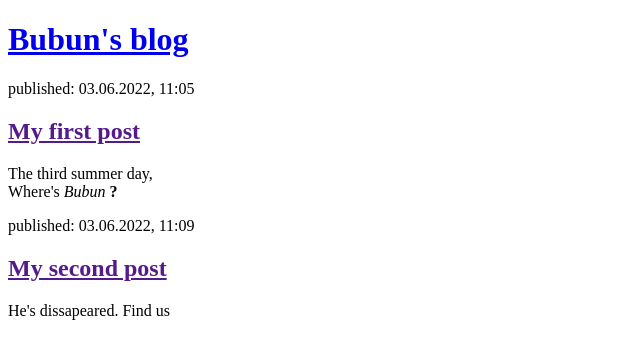
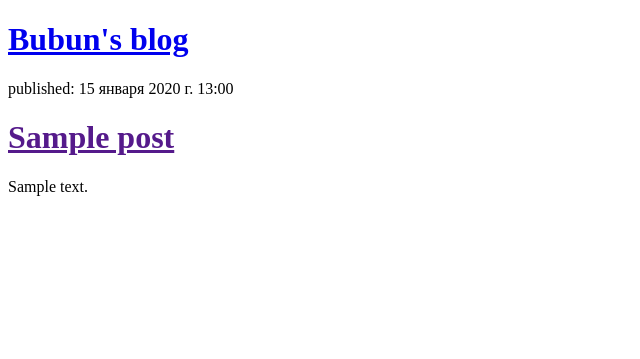
Before and after one commit to olollool/my-first-blog, a Django app: page / in a window 1280 px wide. Shown: the top 359 px of the page, without its empty margins (0-640 px from the left). Run offline with Django 4.2, Linux system fonts and the light colour scheme; tables that the repository leaves empty hold one stand-in row (values such as "Sample post").

Commit message:
Modified templates to display posts from database

```diff
--- a/blog/templates/blog/post_list.html
+++ b/blog/templates/blog/post_list.html
@@ -11,20 +11,12 @@
         <div>
             <h1><a href="/">Bubun's blog</a></h1>
         </div>
-
-        <div>
-            <p>published: 03.06.2022, 11:05</p>
-            <h2><a href="">My first post</a></h2>
-            <p>
-                The third summer day, <br>
-                Where's <em>Bubun</em> <strong>?</strong>
-            </p>
-        </div>
-
-        <div>
-            <p>published: 03.06.2022, 11:09</p>
-            <h2><a href="">My second post</a></h2>
-            <p>He's dissapeared. Find us</p>
-        </div>
+        {% for post in posts %}
+            <div>
+                <p>published: {{ post.published_date }}</p>
+                <h1><a href="">{{ post.title }}</a></h1>
+                <p>{{ post.text|linebreaksbr }}</p>
+            </div>
+        {% endfor %}
     </body>
 </html>
--- a/blog/views.py
+++ b/blog/views.py
@@ -1,5 +1,8 @@
 from django.shortcuts import render
+from .models import Post
+from django.utils import timezone
 
 
 def post_list(request):
-    return render(request, 'blog/post_list.html', {})
+    posts = Post.objects.filter(published_date__lte=timezone.now()).order_by('published_date')
+    return render(request, 'blog/post_list.html', {'posts': posts})
```
